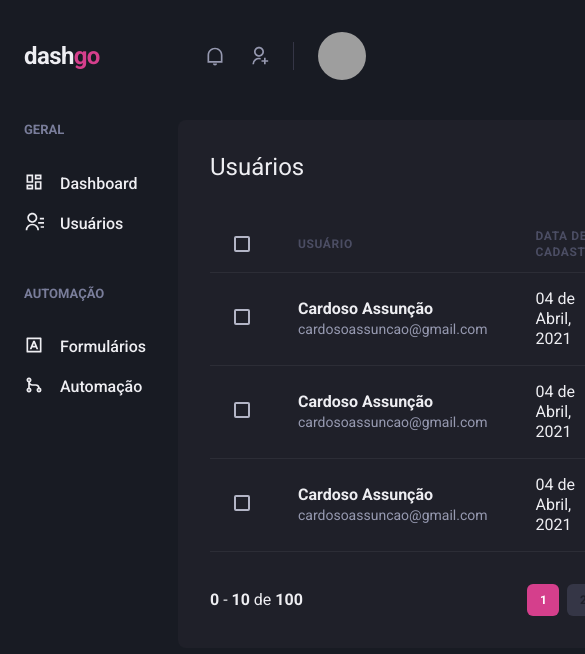
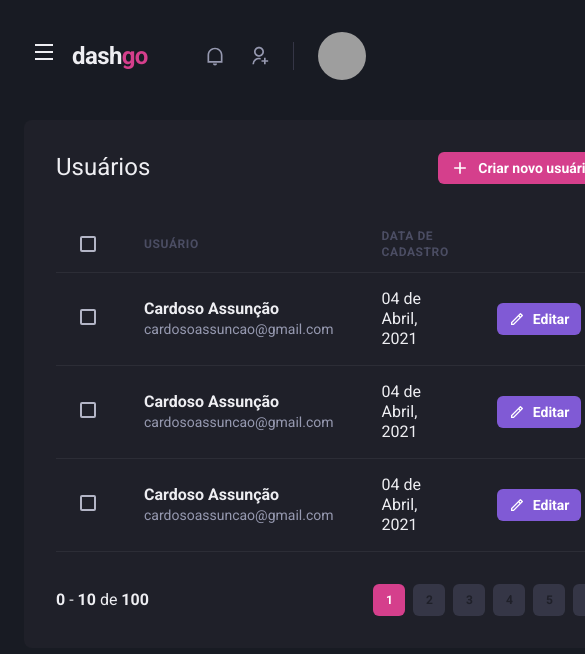
Before and after one commit to ajcadev/ignite-react-dashgo, a Next.js app: page /users in a window 390 px wide. Shown: the top 654 px of the page, 585 px wide, since content can reach past the window. Built offline with nearby package versions, Linux system fonts and the light colour scheme; grey boxes are pictures that could not be loaded.

Commit message:
add responsivity on Sidebar component

```diff
--- a/src/components/Header/index.tsx
+++ b/src/components/Header/index.tsx
@@ -1,10 +1,13 @@
-import { Flex, useBreakpointValue } from "@chakra-ui/react";
+import { Flex, Icon, IconButton, useBreakpointValue } from "@chakra-ui/react";
+import { RiMenuLine } from "react-icons/ri";
+import { useSidebarDrawer } from "../../context/SidebarDrawerContext";
 import { Logo } from "./Logo";
 import { NotificationsNav } from "./NotificationsNav";
 import { Profile } from "./Profile";
 import { SearchBox } from "./SearchBox";
 
 export function Header() {
+  const { onOpen } = useSidebarDrawer()
   const isWideVersion = useBreakpointValue({
     base: false,
     lg: true,
@@ -20,6 +23,18 @@
       px="6"
       align="center"
     >
+      {! isWideVersion && (
+        <IconButton
+          aria-label="Open navigation"
+          icon={<Icon as={RiMenuLine} />}
+          fontSize="24"
+          variant="unstyled"
+          onClick={onOpen}
+          mr="2"
+        >
+
+        </IconButton>
+      )}
       <Logo />
       {isWideVersion && <SearchBox />}
       <Flex align="center" ml="auto">
--- /dev/null
+++ b/src/components/Sidebar/SidebarNav.tsx
@@ -0,0 +1,19 @@
+import { Stack } from "@chakra-ui/react";
+import { RiContactsLine, RiDashboardLine, RiGitMergeLine, RiInputMethodLine } from "react-icons/ri";
+import { NavLink } from "./NavLink";
+import { NavSection } from "./NavSection";
+
+export function SidebarNav() {
+  return (
+    <Stack spacing="12" align="flex-start">
+      <NavSection title="GERAL">
+        <NavLink icon={RiDashboardLine}>Dashboard</NavLink>
+        <NavLink icon={RiContactsLine}>Usuários</NavLink>
+      </NavSection>
+      <NavSection title="AUTOMAÇÃO">
+        <NavLink icon={RiInputMethodLine}>Formulários</NavLink>
+        <NavLink icon={RiGitMergeLine}>Automação</NavLink>
+      </NavSection>
+    </Stack>
+  )
+}
--- a/src/components/Sidebar/index.tsx
+++ b/src/components/Sidebar/index.tsx
@@ -1,21 +1,33 @@
-import { Box, Stack } from "@chakra-ui/react";
-import { RiContactsLine, RiDashboardLine, RiGitMergeLine, RiInputMethodLine } from "react-icons/ri";
-import { NavLink } from "./NavLink";
-import { NavSection } from "./NavSection";
+import { Box, Drawer, DrawerBody, DrawerCloseButton, DrawerContent, DrawerHeader, DrawerOverlay, useBreakpointValue } from "@chakra-ui/react";
+import { useSidebarDrawer } from "../../context/SidebarDrawerContext";
+import { SidebarNav } from "./SidebarNav";
 
 export function Sidebar() {
+  const {isOpen, onClose} = useSidebarDrawer()
+  const isDrawerSidebar = useBreakpointValue({
+    base: true,
+    lg: false
+  })
+
+  if(isDrawerSidebar) {
+    return (
+      <Drawer isOpen={isOpen} placement="left" onClose={onClose}>
+        <DrawerOverlay>
+          <DrawerContent bg="gray.800" p="4">
+            <DrawerCloseButton mt="6" />
+            <DrawerHeader>Navegação</DrawerHeader>
+            <DrawerBody>
+              <SidebarNav />
+            </DrawerBody>
+          </DrawerContent>
+        </DrawerOverlay>
+      </Drawer>
+    )
+  }
+
   return (
     <Box as="aside" w="64" mr="8" >
-      <Stack spacing="12" align="flex-start">
-        <NavSection title="GERAL">
-          <NavLink icon={RiDashboardLine}>Dashboard</NavLink>
-          <NavLink icon={RiContactsLine}>Usuários</NavLink>
-        </NavSection>
-        <NavSection title="AUTOMAÇÃO">
-          <NavLink icon={RiInputMethodLine}>Formulários</NavLink>
-          <NavLink icon={RiGitMergeLine}>Automação</NavLink>
-        </NavSection>
-      </Stack>
+      <SidebarNav />
     </Box>
   )
 }
--- /dev/null
+++ b/src/context/SidebarDrawerContext.tsx
@@ -0,0 +1,28 @@
+import { useDisclosure, UseDisclosureReturn } from "@chakra-ui/react";
+import { useRouter } from "next/router";
+import { createContext, ReactNode, useContext, useEffect } from "react";
+
+type SidebarDrawerProviderProps = {
+  children: ReactNode
+}
+
+type SidebarDrawerContextData = UseDisclosureReturn
+
+const SidebarDrawerContext = createContext({} as UseDisclosureReturn)
+
+export function SidebarDrawerProvider({children}: SidebarDrawerProviderProps) {
+  const disclosure = useDisclosure()
+  const router = useRouter()
+
+  useEffect(() => {
+    disclosure.onClose()
+  }, [router.asPath])
+
+  return (
+    <SidebarDrawerContext.Provider value={disclosure}>
+      {children}
+    </SidebarDrawerContext.Provider>
+  )
+}
+
+export const useSidebarDrawer = () => useContext(SidebarDrawerContext)
--- a/src/pages/_app.tsx
+++ b/src/pages/_app.tsx
@@ -1,11 +1,14 @@
 import type { AppProps } from 'next/app'
 import { ChakraProvider } from '@chakra-ui/react'
 import { theme } from '../styles/theme'
+import { SidebarDrawerProvider } from '../context/SidebarDrawerContext'
 
 function MyApp({ Component, pageProps }: AppProps) {
   return (
     <ChakraProvider theme={theme}>
-      <Component {...pageProps} />
+      <SidebarDrawerProvider>
+        <Component {...pageProps} />
+      </SidebarDrawerProvider>
     </ChakraProvider>
   )
 }
```
